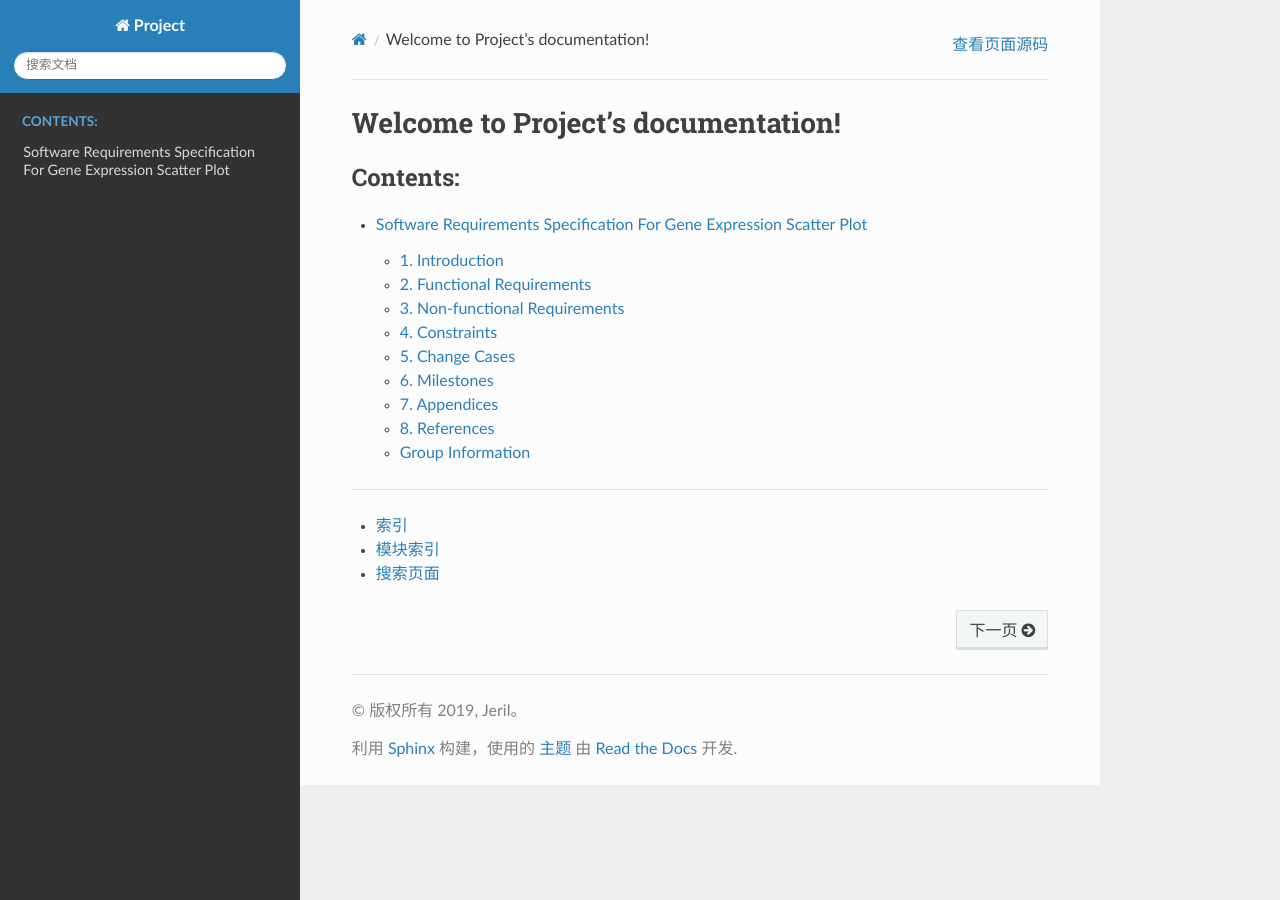
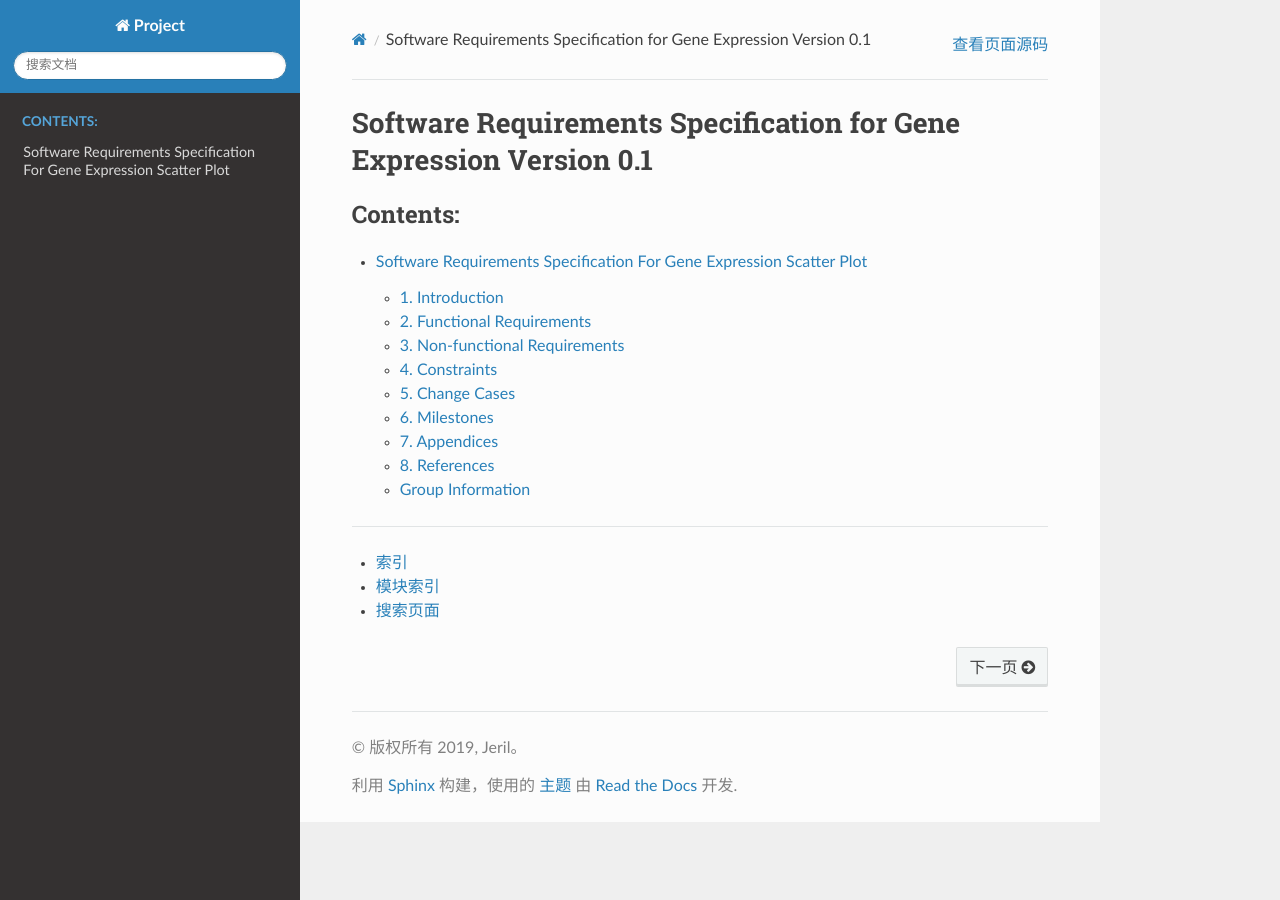
Before and after one commit to jerilmm/gene-expression, a Sphinx documentation site: the page built from sphinx/source/index.rst, in a window 1280 px wide. Built offline with Sphinx 7.4.7 and the Read the Docs theme 2.0.0, drawn with Linux system fonts in a browser that asks for light colours.

Commit message:
Update index.rst

```diff
--- a/sphinx/source/index.rst
+++ b/sphinx/source/index.rst
@@ -3,8 +3,8 @@
    You can adapt this file completely to your liking, but it should at least
    contain the root `toctree` directive.
 
-Welcome to Project's documentation!
-===================================
+Software Requirements Specification for Gene Expression Version 0.1
+====================================================================
 
 .. toctree::
    :maxdepth: 2
```
